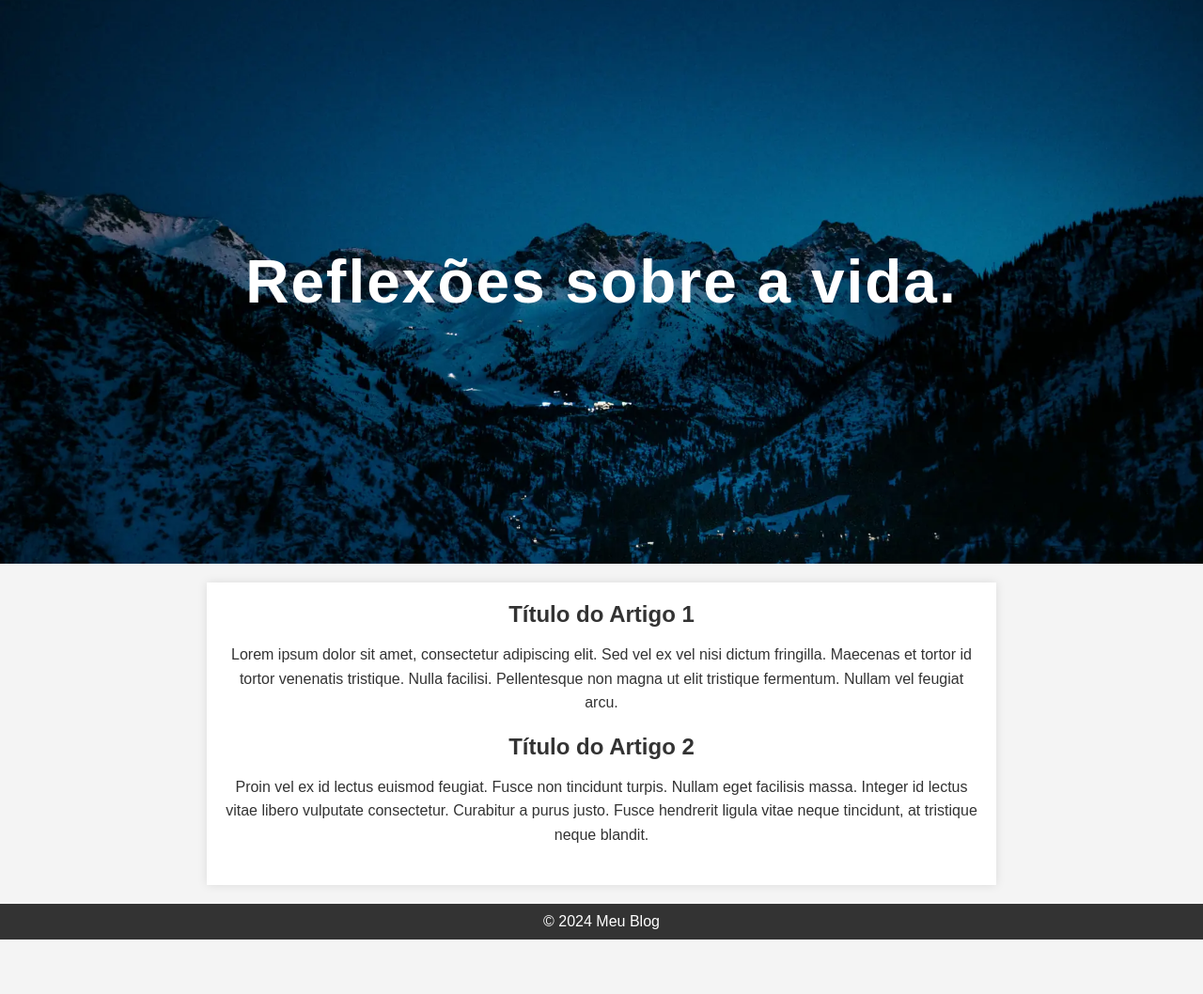
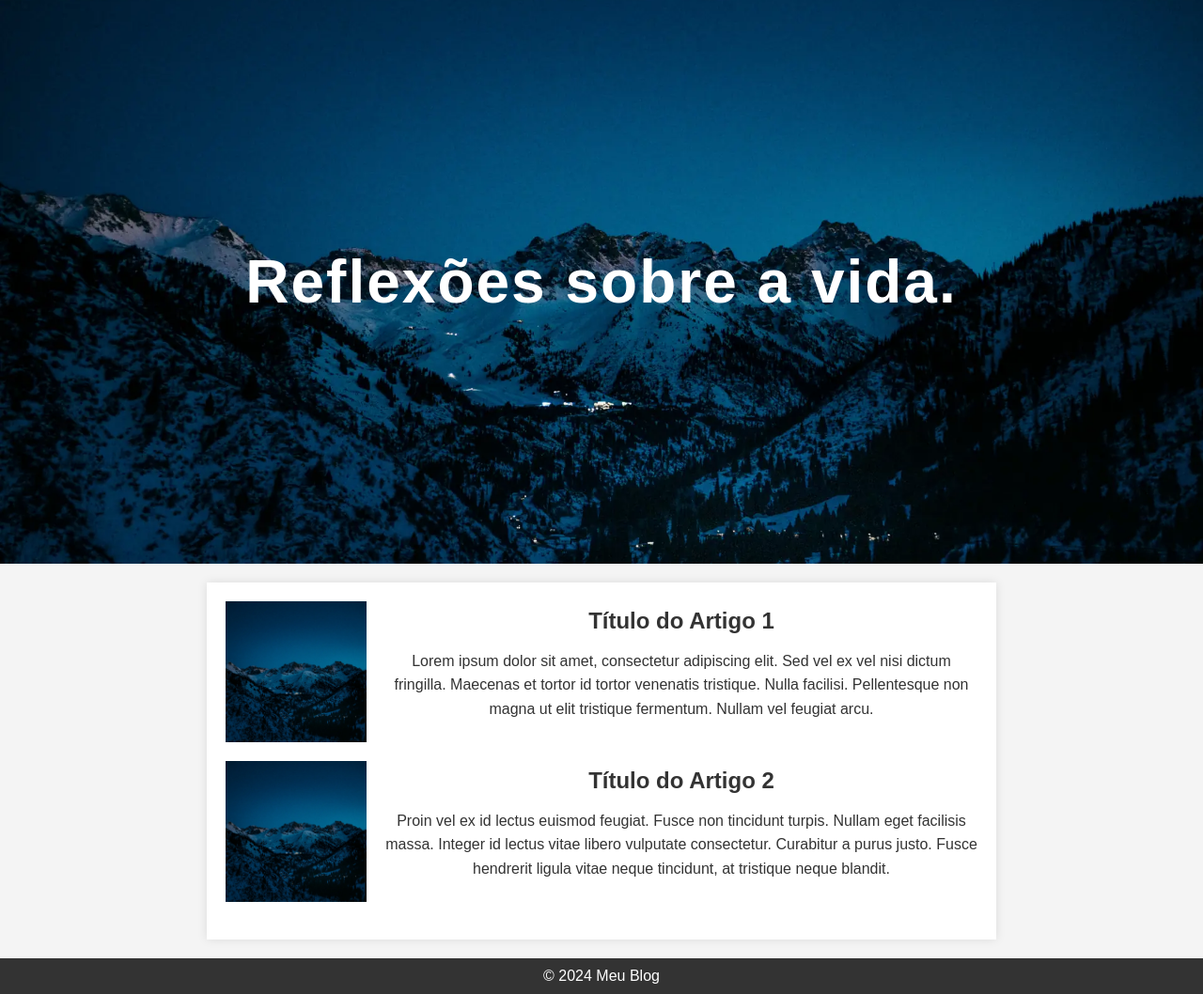
Before and after one commit to thiagopx1/blog, a plain HTML site: page blog.html in a window 1280 px wide. Shown: the whole page at 94% size. Before the commit the page ends 1000 px from the top, so only its background shows below. Drawn offline with Linux system fonts and the light colour scheme.

Commit message:
Update blog.html

```diff
--- a/blog.html
+++ b/blog.html
@@ -43,6 +43,13 @@
             text-align: center;
         }
 
+        article {
+            display: flex;
+            align-items: center;
+            justify-content: space-between;
+            margin-bottom: 20px;
+        }
+
         article a {
             display: block;
             font-weight: bold;
@@ -53,8 +60,11 @@
             text-align: center;
         }
 
-        article {
-            margin-bottom: 20px;
+        article img {
+            width: 150px;
+            height: 150px;
+            object-fit: cover;
+            margin-right: 20px;
         }
 
         h2 {
@@ -82,13 +92,19 @@
 
     <main>
         <article>
-            <a href="https://thiagopx1.github.io/blog/post01.html">Título do Artigo 1</a>
-            <p>Lorem ipsum dolor sit amet, consectetur adipiscing elit. Sed vel ex vel nisi dictum fringilla. Maecenas et tortor id tortor venenatis tristique. Nulla facilisi. Pellentesque non magna ut elit tristique fermentum. Nullam vel feugiat arcu.</p>
+            <img src="https://thiagopx1.github.io/blog/img1.webp" alt="Imagem do Artigo 1">
+            <div>
+                <a href="https://thiagopx1.github.io/blog/post01.html">Título do Artigo 1</a>
+                <p>Lorem ipsum dolor sit amet, consectetur adipiscing elit. Sed vel ex vel nisi dictum fringilla. Maecenas et tortor id tortor venenatis tristique. Nulla facilisi. Pellentesque non magna ut elit tristique fermentum. Nullam vel feugiat arcu.</p>
+            </div>
         </article>
 
         <article>
-            <a href="https://thiagopx1.github.io/blog/post02.html">Título do Artigo 2</a>
-            <p>Proin vel ex id lectus euismod feugiat. Fusce non tincidunt turpis. Nullam eget facilisis massa. Integer id lectus vitae libero vulputate consectetur. Curabitur a purus justo. Fusce hendrerit ligula vitae neque tincidunt, at tristique neque blandit.</p>
+            <img src="https://thiagopx1.github.io/blog/img1.webp" alt="Imagem do Artigo 2">
+            <div>
+                <a href="https://thiagopx1.github.io/blog/post02.html">Título do Artigo 2</a>
+                <p>Proin vel ex id lectus euismod feugiat. Fusce non tincidunt turpis. Nullam eget facilisis massa. Integer id lectus vitae libero vulputate consectetur. Curabitur a purus justo. Fusce hendrerit ligula vitae neque tincidunt, at tristique neque blandit.</p>
+            </div>
         </article>
     </main>
 
```
